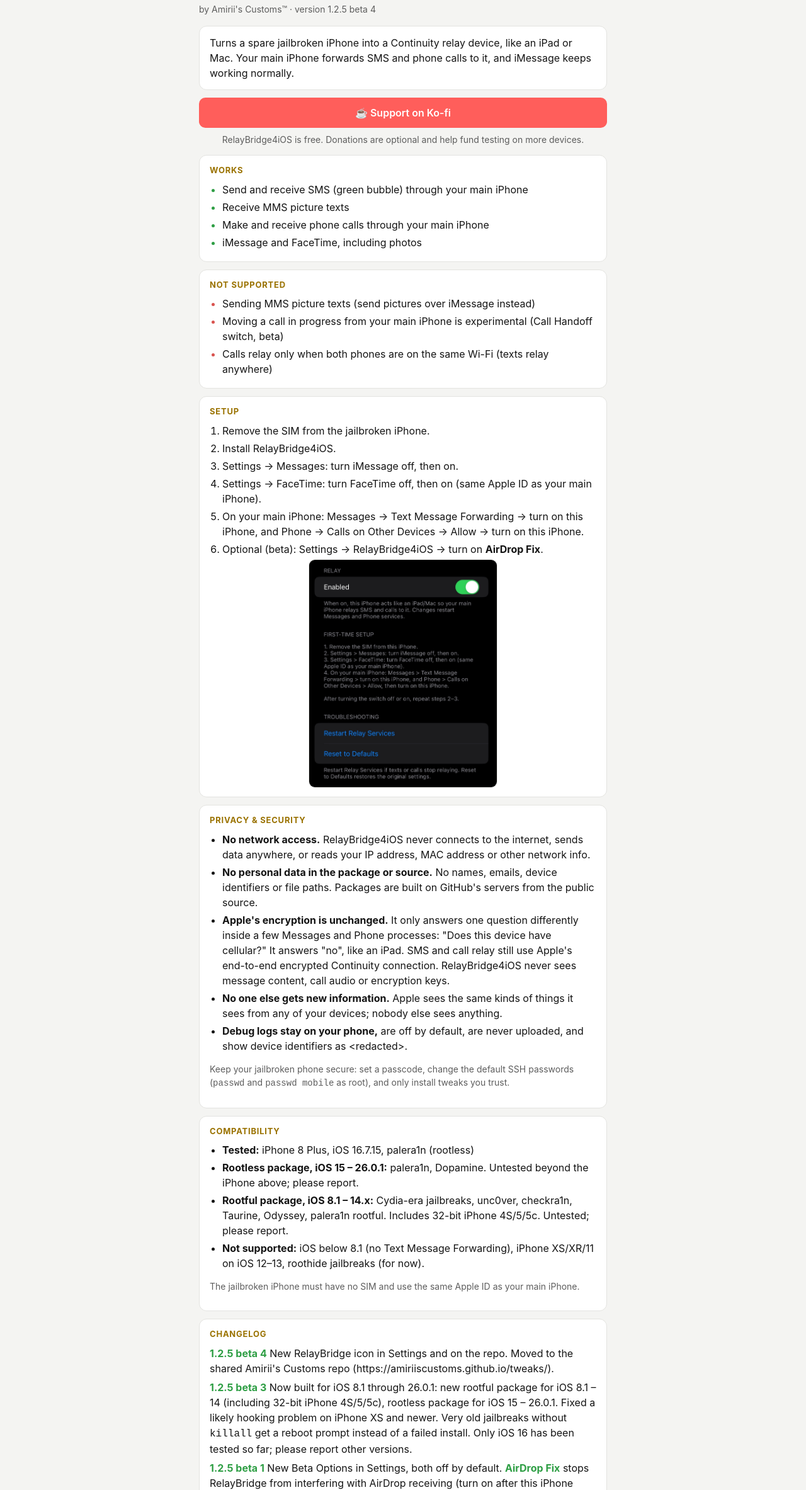
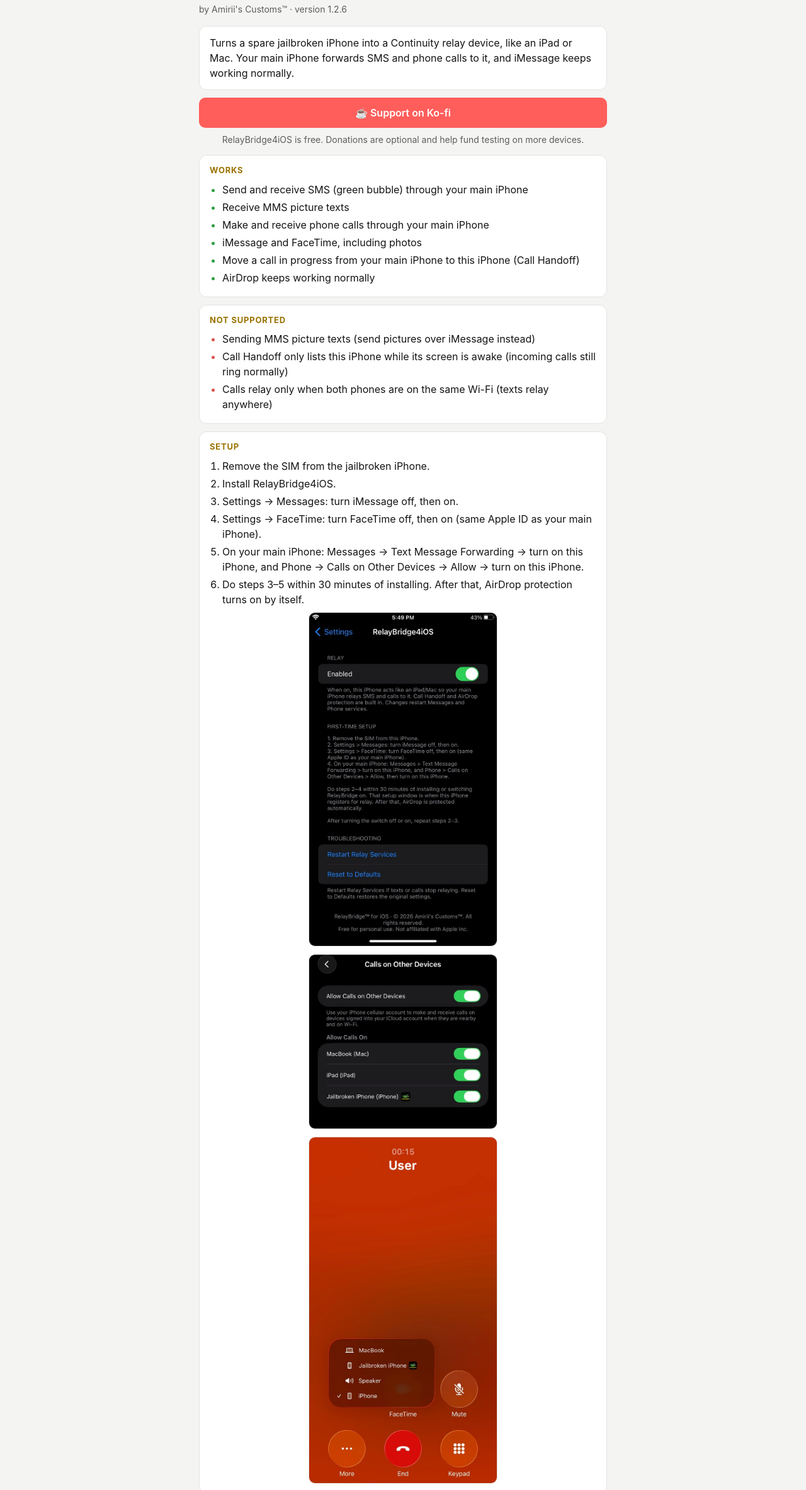
Before and after one commit to AmiriisCustoms/tweaks, a plain HTML site: page depictions/relaybridge.html in a window 1280 px wide. Shown: the part 314-2680 px from the top of the page at 63% size. Drawn offline with Linux system fonts and the light colour scheme.

Commit message:
RelayBridge: publish (2026-10-20 22:03 UTC)

```diff
--- a/depictions/relaybridge.html
+++ b/depictions/relaybridge.html
@@ -20,7 +20,8 @@
   li { margin:4px 0; }
   .ok li::marker { color:var(--green); }
   .no li::marker { color:#d9534f; }
-  .shot { display:block; width:100%; max-width:300px; border-radius:10px; border:1px solid var(--line); margin:4px auto 0; }
+  .shots { display:grid; gap:12px; margin-top:8px; }
+  .shot { display:block; width:100%; max-width:300px; border-radius:10px; border:1px solid var(--line); margin:0 auto; }
   .log b { color:var(--green); }
   .log p { margin:6px 0; }
   a { color:var(--green); }
@@ -33,7 +34,7 @@
   <div class="banner"><img src="../assets/banner.png" alt="Amirii's Customs"></div>
   <main>
     <h1>RelayBridge4iOS</h1>
-    <p class="by">by Amirii's Customs™ · version 1.2.5 beta 4</p>
+    <p class="by">by Amirii's Customs™ · version 1.2.6</p>
 
     <div class="card">
       <p style="margin:0">Turns a spare jailbroken iPhone into a Continuity relay device, like an iPad or Mac. Your main iPhone forwards SMS and phone calls to it, and iMessage keeps working normally.</p>
@@ -49,6 +50,8 @@
         <li>Receive MMS picture texts</li>
         <li>Make and receive phone calls through your main iPhone</li>
         <li>iMessage and FaceTime, including photos</li>
+        <li>Move a call in progress from your main iPhone to this iPhone (Call Handoff)</li>
+        <li>AirDrop keeps working normally</li>
       </ul>
     </div>
 
@@ -56,7 +59,7 @@
       <h2>Not supported</h2>
       <ul class="no">
         <li>Sending MMS picture texts (send pictures over iMessage instead)</li>
-        <li>Moving a call in progress from your main iPhone is experimental (Call Handoff switch, beta)</li>
+        <li>Call Handoff only lists this iPhone while its screen is awake (incoming calls still ring normally)</li>
         <li>Calls relay only when both phones are on the same Wi-Fi (texts relay anywhere)</li>
       </ul>
     </div>
@@ -69,9 +72,13 @@
         <li>Settings → Messages: turn iMessage off, then on.</li>
         <li>Settings → FaceTime: turn FaceTime off, then on (same Apple ID as your main iPhone).</li>
         <li>On your main iPhone: Messages → Text Message Forwarding → turn on this iPhone, and Phone → Calls on Other Devices → Allow → turn on this iPhone.</li>
-        <li>Optional (beta): Settings → RelayBridge4iOS → turn on <b>AirDrop Fix</b>.</li>
+        <li>Do steps 3–5 within 30 minutes of installing. After that, AirDrop protection turns on by itself.</li>
       </ol>
-      <img class="shot" src="../assets/screenshot-settings.png" alt="RelayBridge4iOS settings page">
+      <div class="shots">
+        <img class="shot" src="../assets/screenshot-settings.jpg" alt="RelayBridge4iOS settings page">
+        <img class="shot" src="../assets/screenshot-calls-other-devices.jpg" alt="Main iPhone: Calls on Other Devices with the jailbroken iPhone listed">
+        <img class="shot" src="../assets/screenshot-call-handoff.jpg" alt="Main iPhone: moving a call to the jailbroken iPhone">
+      </div>
     </div>
 
     <div class="card">
@@ -99,6 +106,7 @@
 
     <div class="card log">
       <h2>Changelog</h2>
+      <p><b>1.2.6</b> Call Handoff and AirDrop protection are now built in and always on; the beta switches are gone. RelayBridge spoofs the identity service only during a 30-minute setup window after install, so AirDrop keeps working afterwards. New Settings and repo icon. Moved to the shared Amirii's Customs repo.</p>
       <p><b>1.2.5 beta 4</b> New RelayBridge icon in Settings and on the repo. Moved to the shared Amirii's Customs repo (https://amiriiscustoms.github.io/tweaks/).</p>
       <p><b>1.2.5 beta 3</b> Now built for iOS 8.1 through 26.0.1: new rootful package for iOS 8.1 – 14 (including 32-bit iPhone 4S/5/5c), rootless package for iOS 15 – 26.0.1. Fixed a likely hooking problem on iPhone XS and newer. Very old jailbreaks without <code>killall</code> get a reboot prompt instead of a failed install. Only iOS 16 has been tested so far; please report other versions.</p>
       <p><b>1.2.5 beta 1</b> New Beta Options in Settings, both off by default. <b>AirDrop Fix</b> stops RelayBridge from interfering with AirDrop receiving (turn on after this iPhone appears under Text Message Forwarding). <b>Call Handoff (Experimental)</b> lets your main iPhone move a call to this iPhone; moved calls can sound distant on speaker. New terminal commands <code>relaybridge airdropfix on|off</code> and <code>relaybridge handoff on|off</code>.</p>
```
Also changed, not shown: depictions/relaybridge.json (+22 -5 lines), assets/screenshot-call-handoff.jpg (added), assets/screenshot-calls-other-devices.jpg (added), assets/screenshot-settings.jpg (added), 9 other files.
